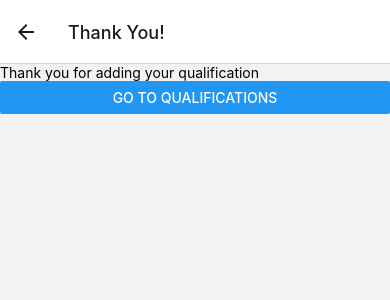
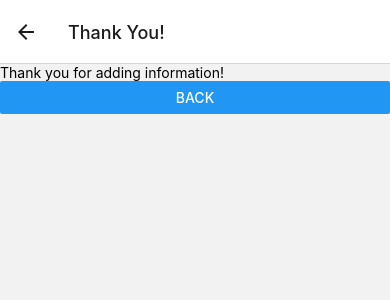
Before and after one commit to andyyrv2020/QualificationProject, a React Native app: screen /ThankYou in a window 390 px wide. Shown: the top 300 px of the page. Built offline with nearby package versions, Linux system fonts and the light colour scheme; no server answers.

Commit message:
Update ThankYou.js

```diff
--- a/ThankYou.js
+++ b/ThankYou.js
@@ -6,9 +6,9 @@ class ThankYou extends Component {
         return (
             <View>
                 <Text>
-                    Thank you for adding your qualification
+                    Thank you for adding information!
                 </Text>
-                <Button title='Go to qualifications'
+                <Button title='Back'
                     onPress={
                         () => this.props.navigation.navigate('QualificationList')
                     }
```
